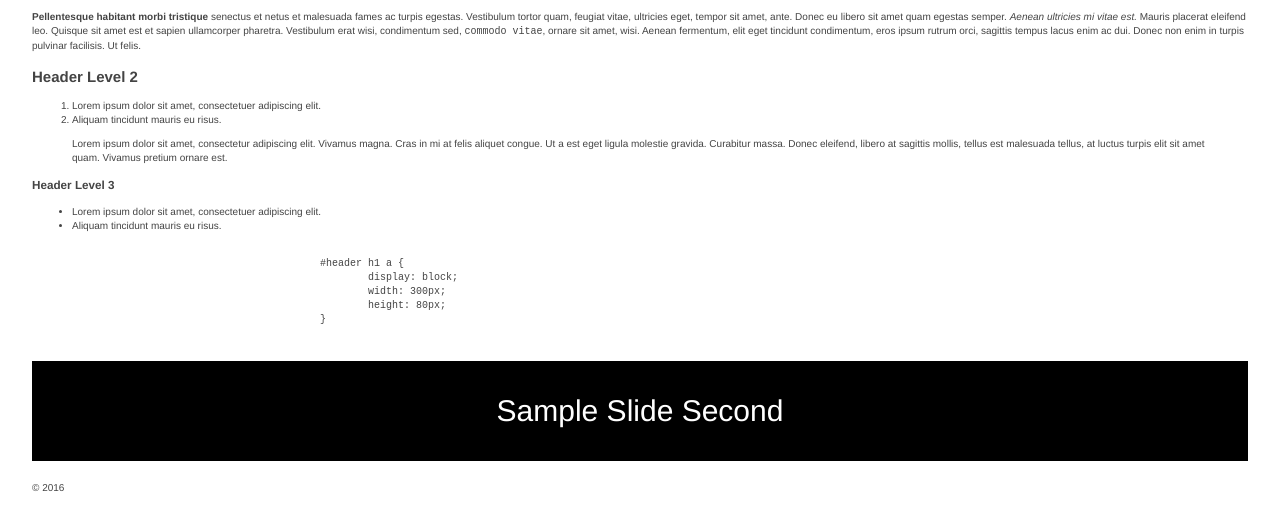
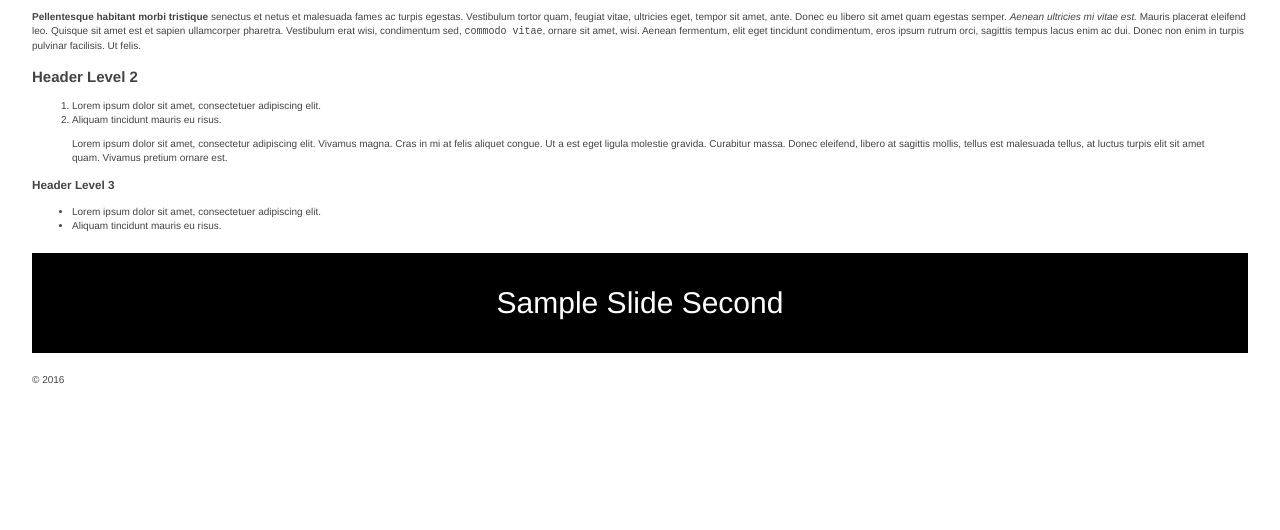
Before and after one commit to lupin72/veeva-template, a website: page src/sample-slide-second.html in a window 1280 px wide. Shown: the part 242-772 px from the top of the page. Drawn offline with Linux system fonts and the light colour scheme; files that its build step writes are made by us from their sources.

Commit message:
Updates to sample slides

```diff
--- a/src/sample-slide-second.html
+++ b/src/sample-slide-second.html
@@ -1,5 +1,5 @@
 <!doctype html>
-<html class="no-js">
+<html lang="en-US" class="no-js">
 
 	<head>
 
@@ -74,14 +74,6 @@
 						   <li>Aliquam tincidunt mauris eu risus.</li>
 						</ul>
 
-						<pre><code>
-						#header h1 a {
-							display: block;
-							width: 300px;
-							height: 80px;
-						}
-						</code></pre>
-
 					</article>
 					<!-- /article -->
 
```
Also changed, not shown: src/sample-slide-third.html (+0 -8 lines), src/sample-slide.html (+0 -8 lines).
